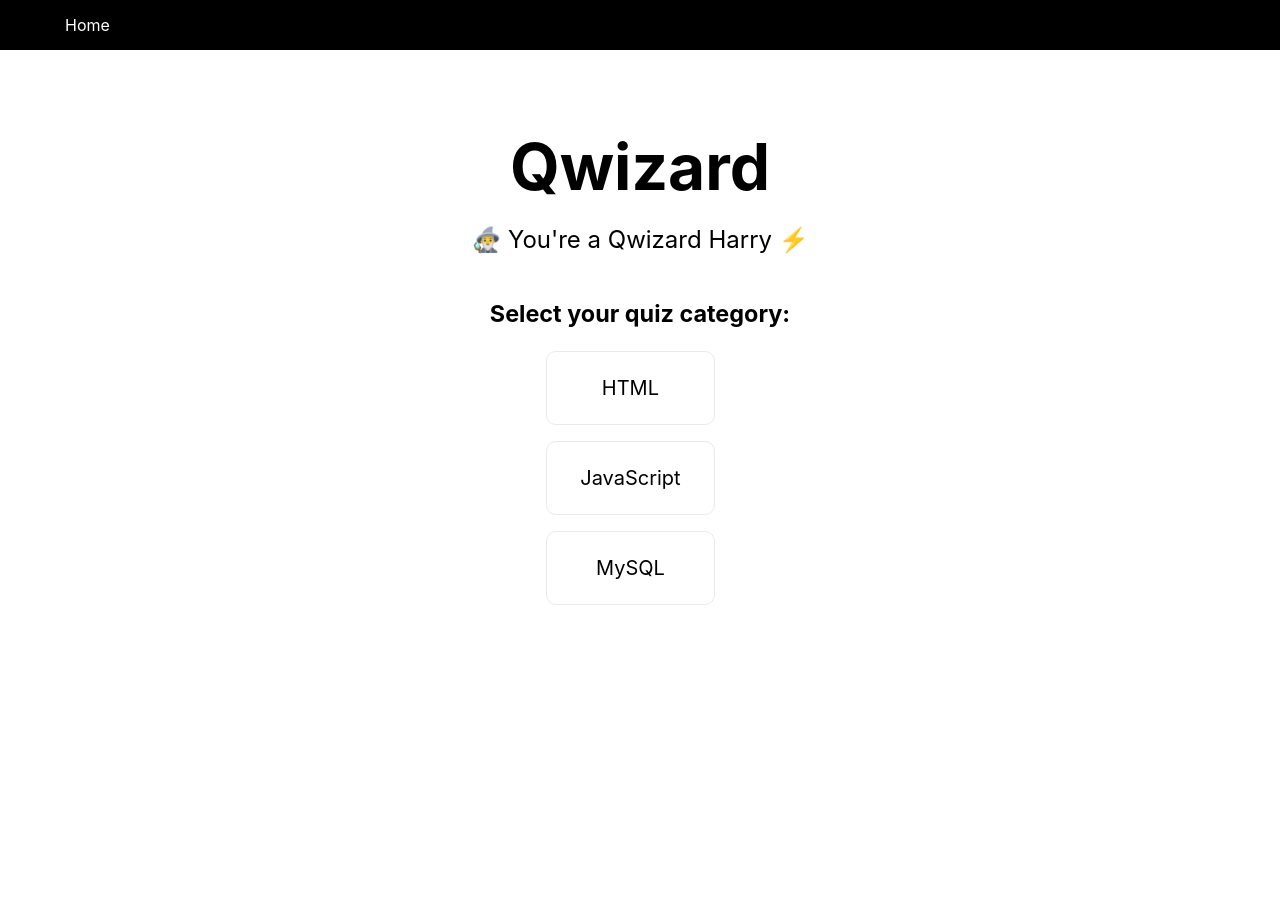
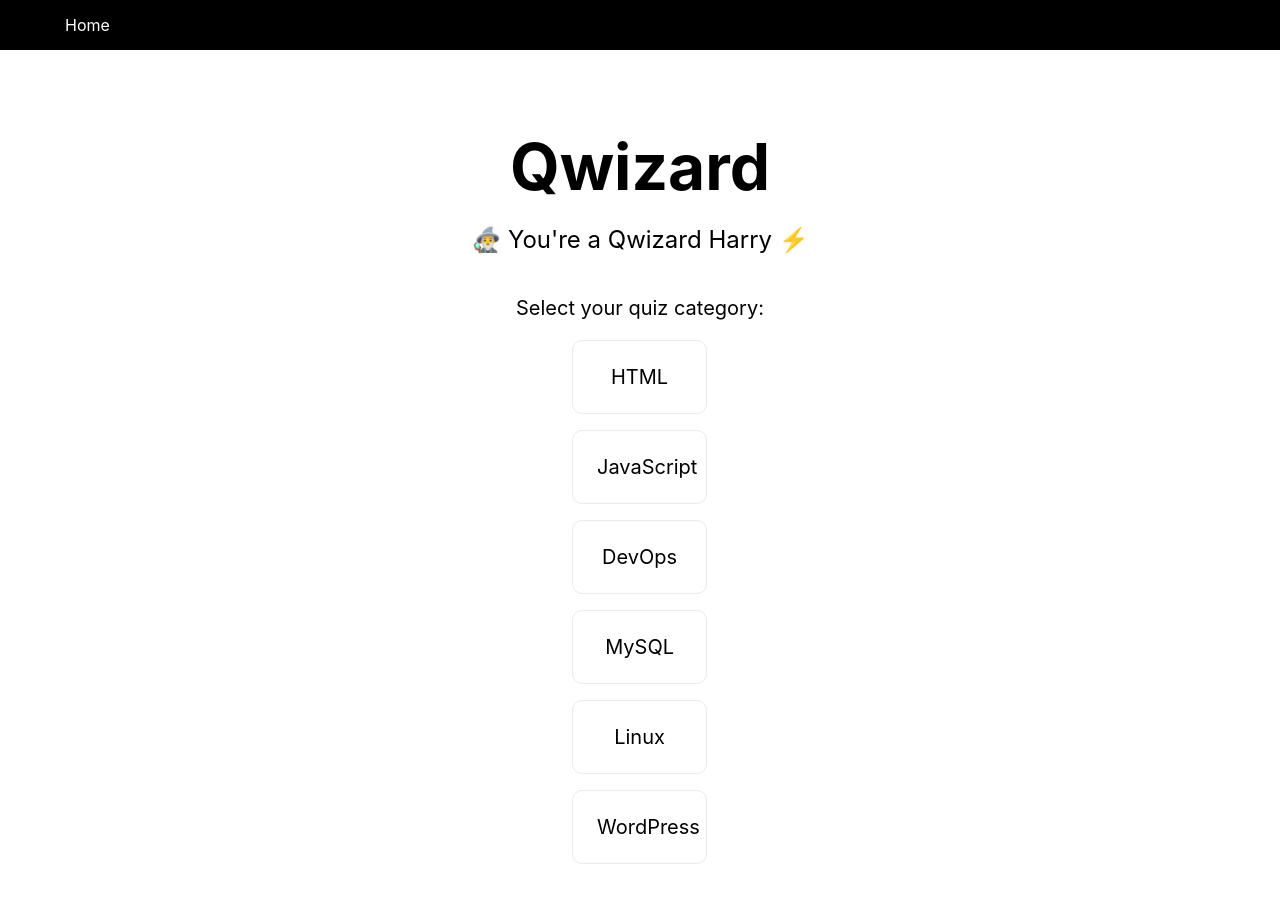
Before and after one commit to bwolfenberger/Qwizard, a Next.js app: page / in a window 1280 px wide. Shown: the top 898 px of the page. Before the commit the page ends 850 px from the top, so only its background shows below. Built offline with nearby package versions, Linux system fonts and the light colour scheme.

Commit message:
added additional categories

```diff
--- a/components/Header.js
+++ b/components/Header.js
@@ -3,9 +3,7 @@ import headerStyles from '../styles/Header.module.css'
 const Header = () => {
     return(
         <div>
-            <h1 className={headerStyles.title}>
-                Qwizard
-            </h1>
+            <h1 className={headerStyles.title}>Qwizard</h1>
             <p className={headerStyles.description}>🧙‍♂️ You're a Qwizard Harry ⚡️ </p>
         </div>
     )
--- a/pages/index.js
+++ b/pages/index.js
@@ -1,11 +1,10 @@
 import Link from 'next/link'
 import categoryStyles from '../styles/Category.module.css'
-// const quizApiKey = process.env.QUIZ_API_KEY
 
-export default function Home(questions) {
+export default function Home() {
   return (
     <div>
-      <h3>Select your quiz category:</h3>
+      <p>Select your quiz category:</p>
       <ul>
         <li className={categoryStyles.category}>
           <Link href='/questions/HTML'>HTML</Link>
@@ -14,20 +13,18 @@ export default function Home(questions) {
           <Link href='/questions/JavaScript'>JavaScript</Link>
         </li>
         <li className={categoryStyles.category}>
+          <Link href='/questions/DevOps'>DevOps</Link>
+        </li>
+        <li className={categoryStyles.category}>
           <Link href='/questions/MySQL'>MySQL</Link>
         </li>
-    </ul>
-      {/* <QuestionList questions={questions}/> */}
+        <li className={categoryStyles.category}>
+          <Link href='/questions/Linux'>Linux</Link>
+        </li>
+        <li className={categoryStyles.category}>
+          <Link href='/questions/WordPress'>WordPress</Link>
+        </li>
+      </ul>
     </div>
   )
 }
-
-// export const getStaticProps = async () => {
-//   const res = await fetch(`https://quizapi.io/api/v1/questions?apiKey=${quizApiKey}&limit=10&tags=HTML`)
-//   const questions = await res.json()
-//   return {
-//     props: {
-//       questions
-//     }
-//   }
-// }
--- a/styles/Category.module.css
+++ b/styles/Category.module.css
@@ -8,6 +8,12 @@
   margin-top: 3rem;
 }
 
+@media (max-width: 600px) {
+  .grid {
+    width: 100%;
+    flex-direction: column;
+  }
+}
   .category {
     margin: 1rem;
     padding: 1.5rem;
@@ -43,10 +49,3 @@
     height: 1em;
     margin-left: 0.5rem;
   }
-
-  @media (max-width: 600px) {
-    .grid {
-      width: 100%;
-      flex-direction: column;
-    }
-  }
```
Lines whose indentation alone changed are shown as unchanged.
